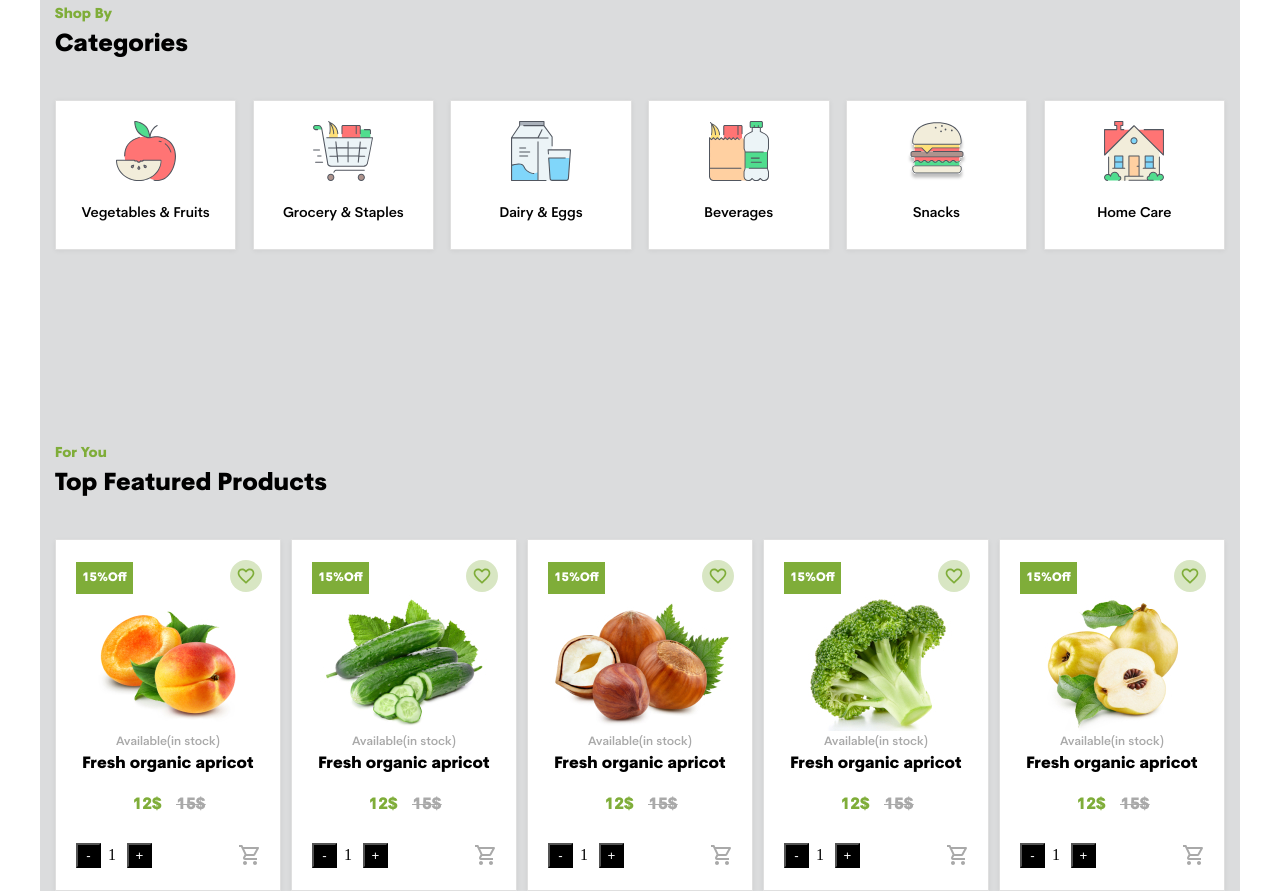
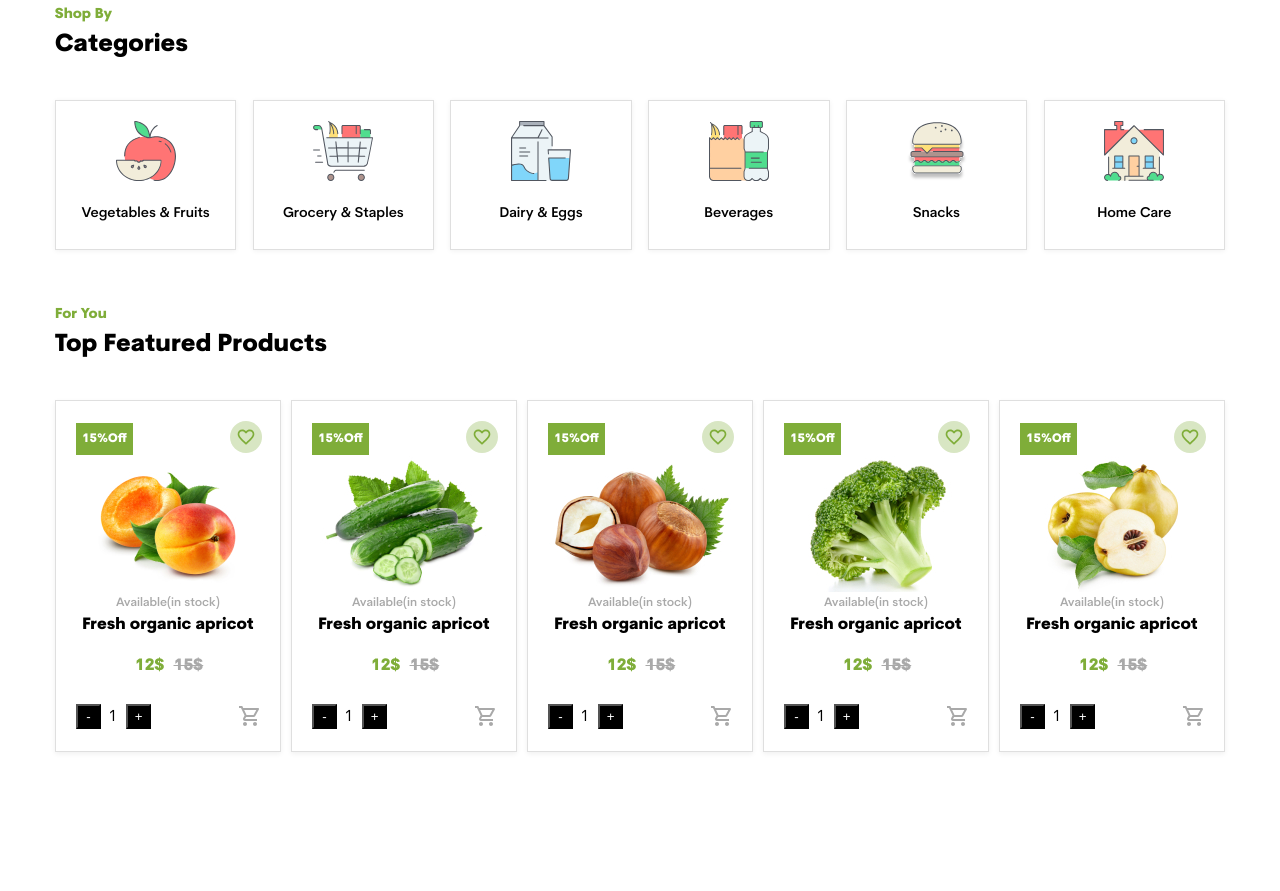
Before and after one commit to AlexKrivets/3-fruits-and-vegatables, a website: page src/pug/index.pug in a window 1280 px wide. After the commit the page ends 800 px from the top, so only its background shows below. Drawn offline with nearby package versions, Linux system fonts and the light colour scheme; files that its build step writes are made by us from their sources; files whose address does not match are found by name.

```diff
--- a/src/assets/scss/components/category.scss
+++ b/src/assets/scss/components/category.scss
@@ -1,5 +1,4 @@
 .category {
-    background-color: rgb(219, 220, 221);
     &__row {
         display: flex;
         flex-wrap: wrap;
--- a/src/assets/scss/components/top.scss
+++ b/src/assets/scss/components/top.scss
@@ -1,6 +1,5 @@
 .top {
-    padding-top: 189px;
-    background-color: rgb(219, 220, 221);
+    padding-top: 50px;
     &__row {
         display: flex;
         gap: 10px;
@@ -67,7 +66,7 @@
         font-size: 16px;
         line-height: 22px;
         color: #7fad39;
-        padding-right: 10px;
+        padding-right: 5px;
     }
     &__price--hight {
         font-family: 'Cerebri Sans Pro';
@@ -93,5 +92,6 @@
 }
 
 .number {
-    margin: 0 7px;
+    font-family: 'Cerebri Sans Pro', Times, serif;
+    margin: 0 5px 0 7px;
 }
```
Also changed, not shown: build/assets/css/app.css.
